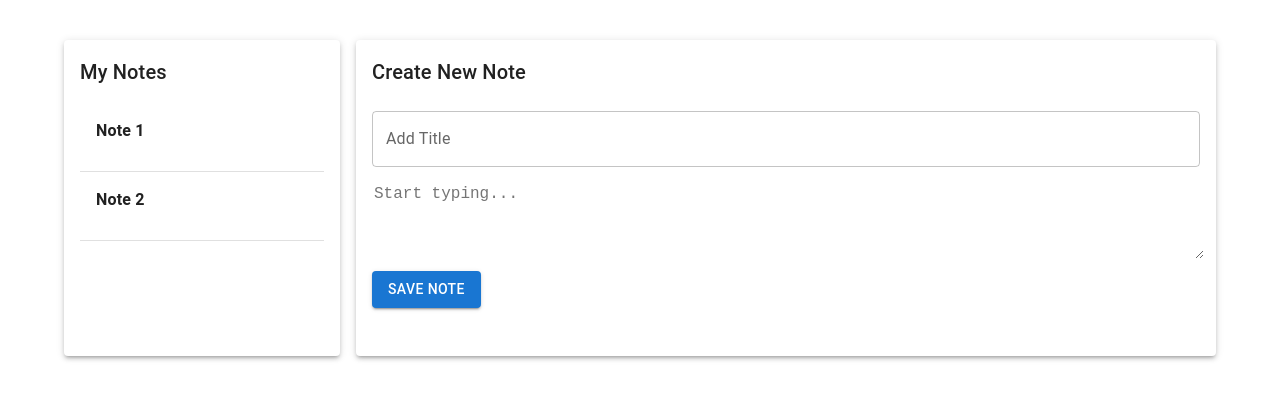
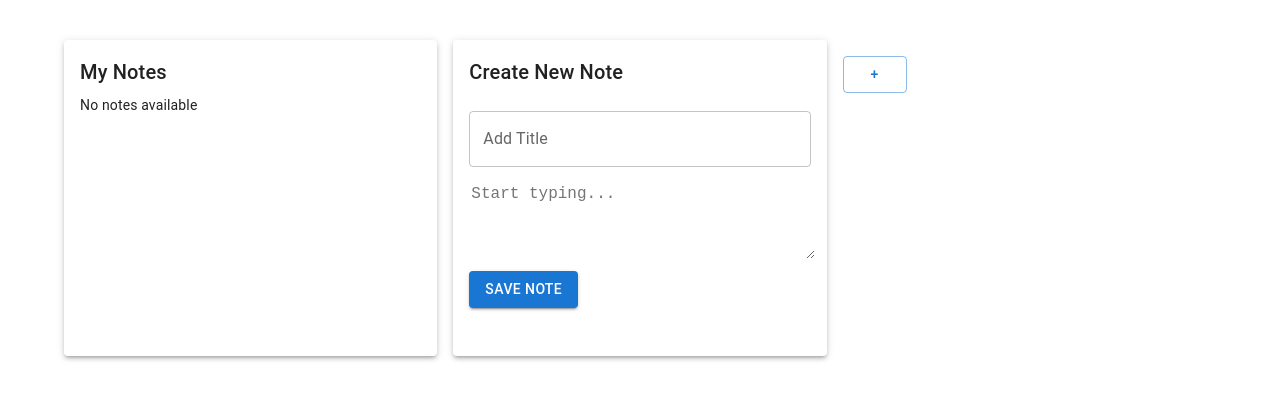
Before and after one commit to passechnik/note-app-react-js, a React (Vite) app: page / in a window 1280 px wide. Shown: the top 400 px of the page. Built offline with nearby package versions, Linux system fonts and the light colour scheme.

Commit message:
implement showing created notes

```diff
--- a/src/App.jsx
+++ b/src/App.jsx
@@ -1,30 +1,64 @@
-// App.js
 import React, { useState } from 'react';
-import { Container, Grid } from '@mui/material';
+import { Container, Grid, Button } from '@mui/material';
 import NoteList from './components/NoteList';
 import NoteEditor from './components/NoteEditor';
+import NoteViewer from './components/NoteViewer';
 
 function App() {
-  const [notes, setNotes] = useState([
-    { id: 1, title: 'Note 1' },
-    { id: 2, title: 'Note 2' },
-  ]);
+  const [notes, setNotes] = useState([]);
+  const [selectedNote, setSelectedNote] = useState(null);
+  const [viewingNote, setViewingNote] = useState(false);
 
-  const addNote = (newNote) => {
+  const handleNoteClick = (note) => {
+    setSelectedNote(note);
+    setViewingNote(true);
+  };
+
+  const handleEdit = () => {
+    setViewingNote(false);
+    console.log('Edit note:', selectedNote);
+  };
+
+  const handleDelete = () => {
+    setViewingNote(false);
+    console.log('Delete note:', selectedNote);
+
+    setSelectedNote(null);
+  };
+
+  const handleAddNewNote = () => {
+    setViewingNote(false);
+
+    console.log('Add new note');
+  };
+
+  const handleSaveNote = (newNote) => {
+
     setNotes([...notes, newNote]);
+
+    console.log('Save note:', newNote);
   };
 
   return (
     <Container maxWidth="lg" sx={{ paddingTop: 4 }}>
       <Grid container spacing={2}>
-        {/* Left side: NoteList (1/4 of the screen) */}
-        <Grid item md={3} xs={12}>
-          <NoteList notes={notes} />
+        <Grid item md={4} xs={12}>
+          <NoteList notes={notes} onNoteClick={handleNoteClick} />
         </Grid>
-
-        {/* Right side: NoteEditor (3/4 of the screen) */}
-        <Grid item md={9} xs={12}>
-          <NoteEditor onSaveNote={addNote} />
+        <Grid item md={4} xs={12}>
+          {viewingNote ? (
+            <NoteViewer selectedNote={selectedNote} onEdit={handleEdit} onDelete={handleDelete} />
+          ) : (
+            <NoteEditor onSaveNote={handleSaveNote} />
+          )}
+        </Grid>
+        <Grid item md={4} xs={12}>
+          {/* a small '+' button to add a new note */}
+          {!viewingNote && (
+            <Button variant="outlined" color="primary" onClick={handleAddNewNote} sx={{ marginTop: 2 }}>
+              +
+            </Button>
+          )}
         </Grid>
       </Grid>
     </Container>
--- a/src/components/NoteList.jsx
+++ b/src/components/NoteList.jsx
@@ -1,12 +1,17 @@
-// NoteList.js
 import React, { useState } from 'react';
 import { Paper, Typography, List, ListItem, Divider } from '@mui/material';
 
-export default function NoteList({ notes }) {
+export default function NoteList({ notes, onNoteClick }) {
+  if (!notes) {
+    return <div>No notes available.</div>;
+  }
+
   const [activeNoteId, setActiveNoteId] = useState(null);
 
   const handleNoteClick = (noteId) => {
     setActiveNoteId(noteId);
+    // call the onNoteClick function with the clicked note
+    onNoteClick(notes.find((note) => note.id === noteId));
   };
 
   return (
@@ -14,6 +19,9 @@ export default function NoteList({ notes }) {
       <Typography variant="h6" gutterBottom>
         My Notes
       </Typography>
+      {notes.length === 0 ? (
+        <Typography variant="body2">No notes available</Typography>
+      ) : (
         <List>
           {notes.map((note) => (
             <React.Fragment key={note.id}>
@@ -44,6 +52,7 @@ export default function NoteList({ notes }) {
             </React.Fragment>
           ))}
         </List>
+      )}
     </Paper>
   );
 }
--- /dev/null
+++ b/src/components/NoteViewer.jsx
@@ -0,0 +1,31 @@
+import React from 'react';
+import { Paper, Typography, Button } from '@mui/material';
+
+export default function NoteViewer({ selectedNote, onEdit, onDelete }) {
+  if (!selectedNote) {
+    return (
+      <Paper elevation={3} sx={{ padding: 2, height: '100%' }}>
+        <Typography variant="h6" gutterBottom>
+          No note selected
+        </Typography>
+      </Paper>
+    );
+  }
+
+  return (
+    <Paper elevation={3} sx={{ padding: 2, height: '100%' }}>
+      <Typography variant="h6" gutterBottom>
+        {selectedNote.title}
+      </Typography>
+      <Typography variant="body1" sx={{ whiteSpace: 'pre-wrap' }}>
+        {selectedNote.content}
+      </Typography>
+      <Button variant="outlined" color="primary" onClick={onEdit} sx={{ marginTop: 2, marginRight: 2 }}>
+        Edit
+      </Button>
+      <Button variant="outlined" color="secondary" onClick={onDelete} sx={{ marginTop: 2 }}>
+        Delete
+      </Button>
+    </Paper>
+  );
+}
```
Lines whose indentation alone changed are shown as unchanged.
